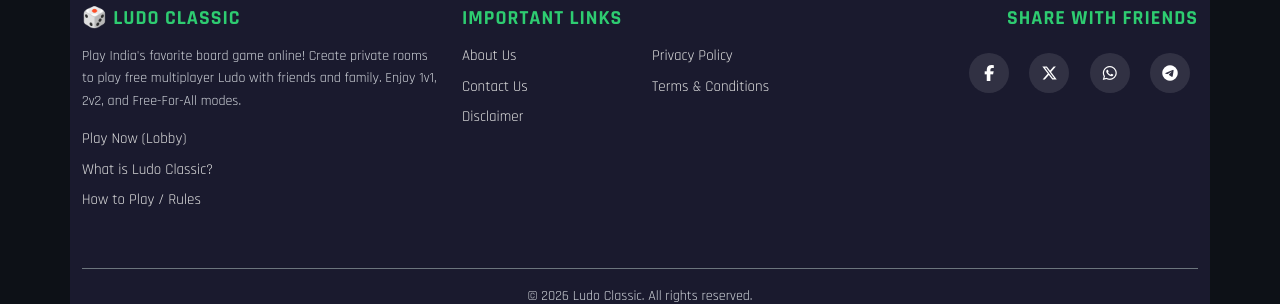
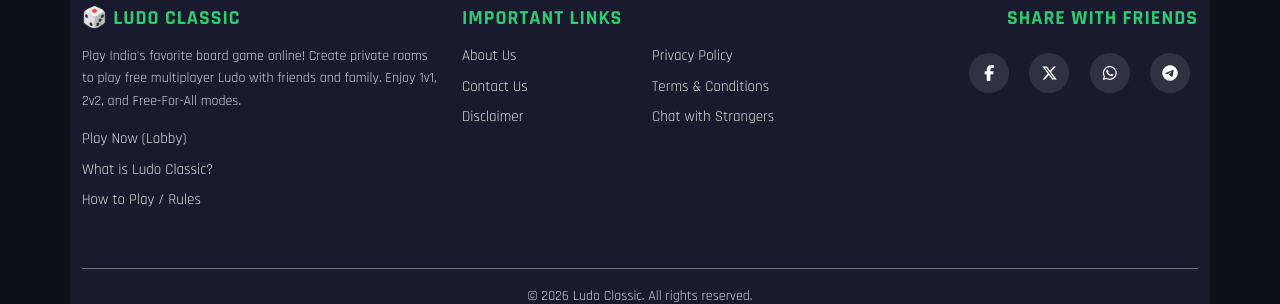
Before and after one commit to ludo-classic/ludo-classic.github.io, a Jekyll site: the page built from index.html, in a window 1280 px wide. Shown: the part 995-1299 px from the top of the page. Built offline with Jekyll 4.4.1, drawn with Linux system fonts in a browser that asks for light colours; comment, search, counter and statistics services are not loaded.

Commit message:
Update footer.html

```diff
--- a/_includes/footer.html
+++ b/_includes/footer.html
@@ -72,6 +72,7 @@
           <div class="col-6">
             <a href="/privacy-policy.html" class="ludo-footer-link">Privacy Policy</a>
             <a href="/terms.html" class="ludo-footer-link">Terms & Conditions</a>
+            <a href="https://shkumaraman.github.io" class="ludo-footer-link">Chat with Strangers</a>
           </div>
         </div>
       </div>
```
